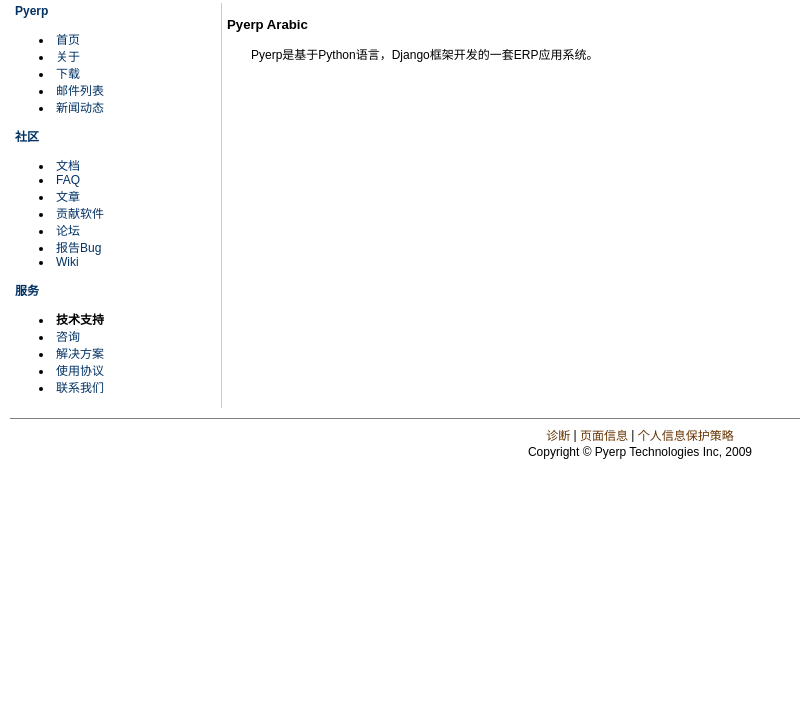
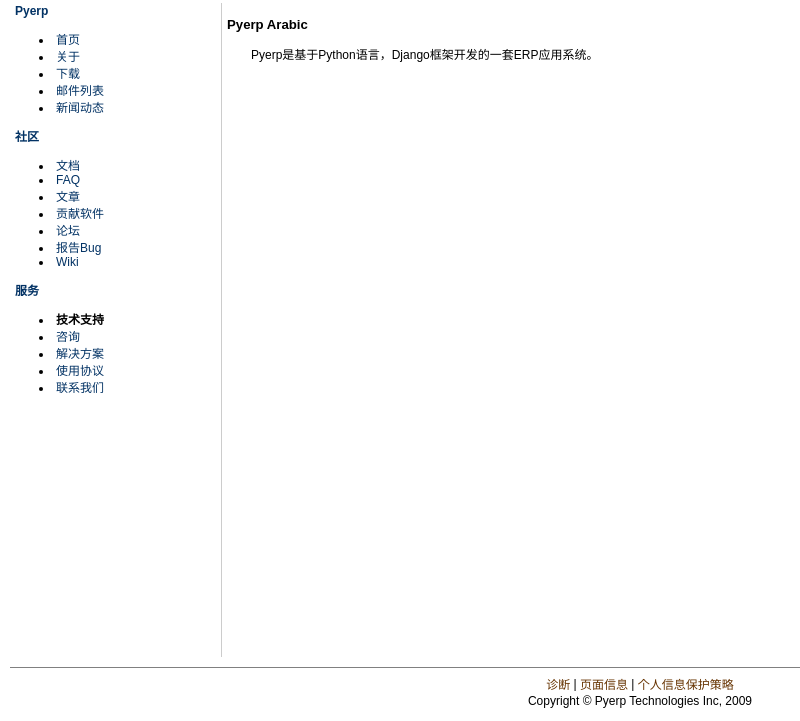
Before and after one commit to dreams6/pyerpcn, a Django app: template pyerp/fnd/templates/pub/index/index.html in a window 1280 px wide. Shown: the part 79-800 px from the top of the page, without its empty margins (0-800 px from the left). Run offline with Django 3.2, Linux system fonts and the light colour scheme; the template is opened without the code that fills it, so the values that code supplies are empty; parts of the project's set-up code (start-up, migrations or seed data) failed here and were passed over.

Commit message:
页面调整

```diff
--- a/pyerp/fnd/templates/layout.html
+++ b/pyerp/fnd/templates/layout.html
@@ -1,8 +1,5 @@
-{% load fndtag %}
-<!DOCTYPE html PUBLIC "-//W3C//DTD XHTML 1.0 Strict//EN" "http://www.w3.org/TR/xhtml1/DTD/xhtml1-strict.dtd">
+{% load fndtag %}<!DOCTYPE html PUBLIC "-//W3C//DTD XHTML 1.0 Strict//EN" "http://www.w3.org/TR/xhtml1/DTD/xhtml1-strict.dtd">
 <html xmlns="http://www.w3.org/1999/xhtml">
-
-<html>
 <head>
 <title>{% block title %}Pyerp{% endblock %}</title>
 <meta http-equiv="Content-Type" content="text/html; charset=utf-8"/>
@@ -17,6 +14,28 @@
     var menuElement = $(idstr);
     menuElement.style.display = (menuElement.style.display=="none") ? "" : "none";
   }
+
+$(document).ready(function() {
+  if ($('#main')) {
+    var main_height = $('#main').height();
+    var banner_height = $('#banner').height();
+    var footer_height = $('#footer').height();
+    var window_height = $(window).height();
+    var main_new_height = window_height - (banner_height + footer_height) - 35;
+    $('#main').css('height', main_new_height);
+  }
+});
+
+$(window).resize(function() {
+  if ($('#main')) {
+    var main_height = $('#main').height();
+    var banner_height = $('#banner').height();
+    var footer_height = $('#footer').height();
+    var window_height = $(window).height();
+    var main_new_height = window_height - (banner_height + footer_height) - 35;
+    $('#main').css('height', main_new_height);
+  }
+});
 
 -->
 </script>{% endblock %}
@@ -65,7 +84,7 @@
 <!-- end Header -->
 
 {% block main %}
-<table cellspacing="4" width="100%" border="0">
+<table cellspacing="4" width="100%" border="0" id="main">
   <tbody>
   <tr><!-- left side navigation -->
     <td class="navleft" valign="top" nowrap="true" width="14%">
@@ -100,7 +119,7 @@
 
 <hr noshade="true" size="1"/>
 
-<table cellspacing="0" width="100%" border="0">
+<table cellspacing="0" width="100%" border="0" id="footer">
 <tbody>
   <tr>
     <td>
```
Also changed, not shown: pyerp/fnd/media/style/style.css (+6 -2 lines), pyerp/fnd/templates/user/main/index.html (+3 -9 lines).
